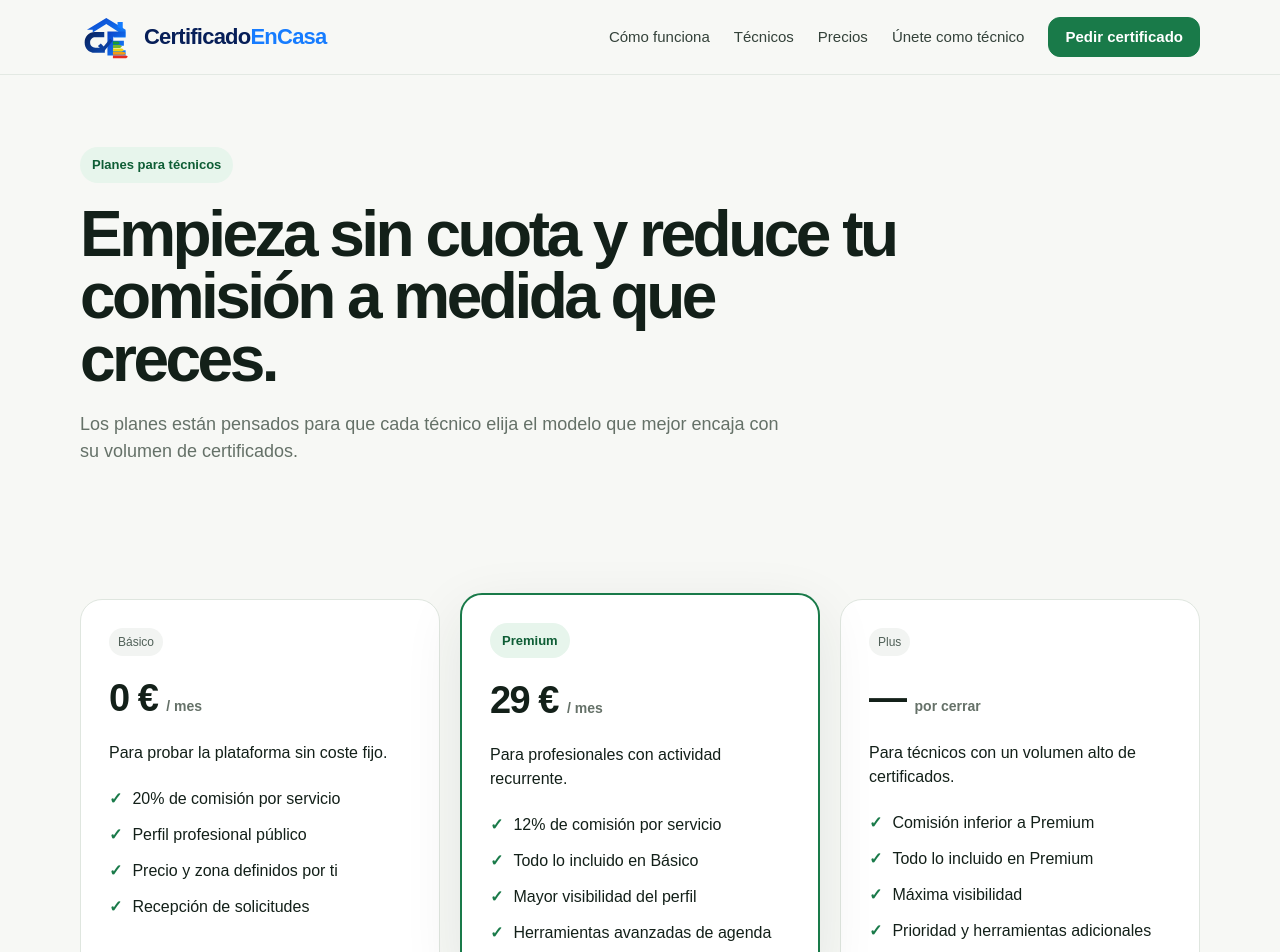
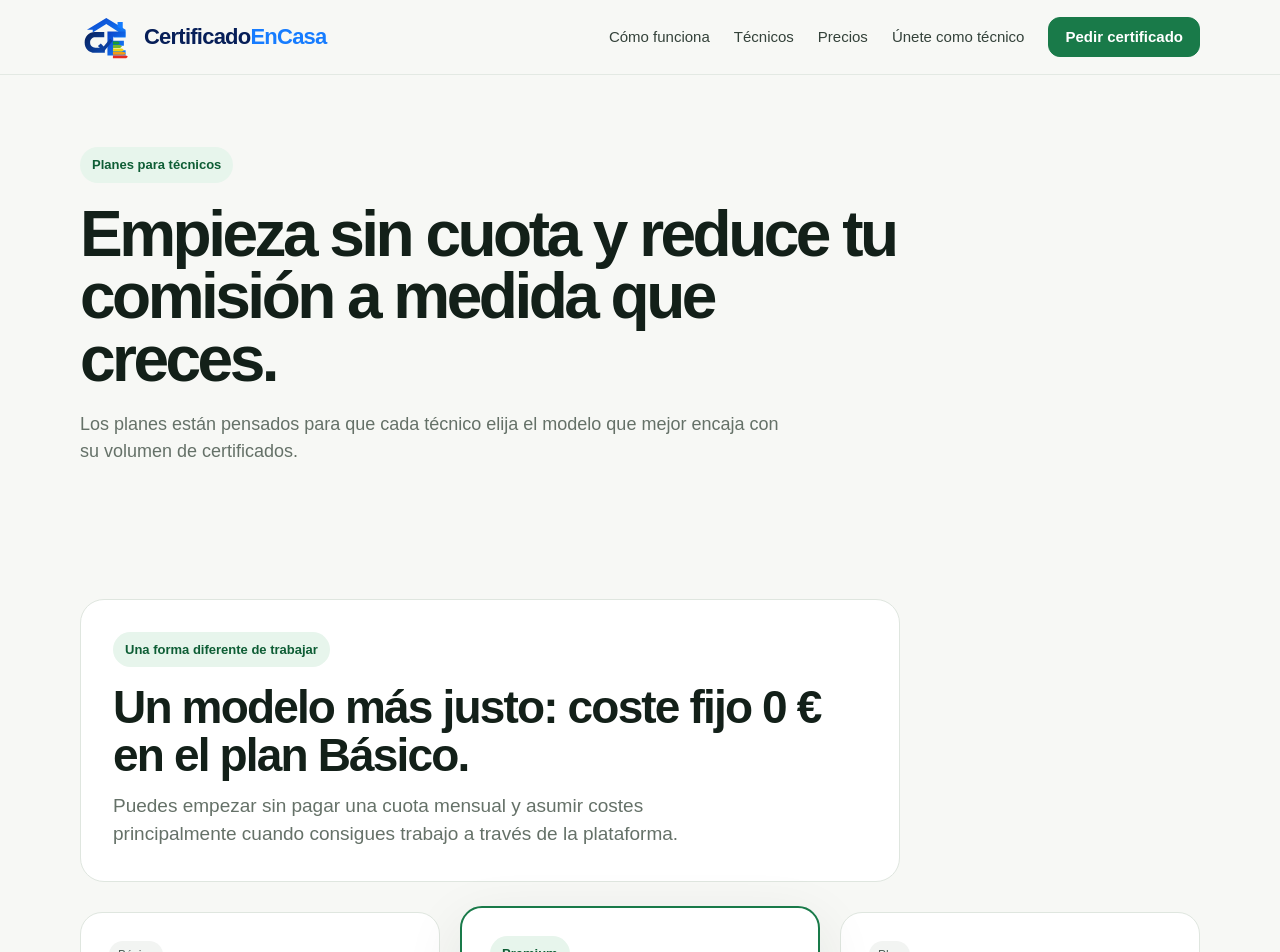
Before and after one commit to Javimenmes96/CertificadoEnCasa, a Next.js app: page /precios in a window 1280 px wide. Shown: the top 952 px of the page. Built offline with nearby package versions, Linux system fonts and the light colour scheme.

Commit message:
Highlight zero fixed-cost technician plan

```diff
--- a/app/precios/page.tsx
+++ b/app/precios/page.tsx
@@ -11,6 +11,15 @@ export default function PreciosPage() {
         </div>
       </section>
       <section className="section">
+        <div className="container" style={{ marginBottom: 30 }}>
+          <div className="panel" style={{ maxWidth: 820 }}>
+            <span className="eyebrow">Una forma diferente de trabajar</span>
+            <h2 style={{ marginTop: 16, marginBottom: 12 }}>Un modelo más justo: coste fijo 0 € en el plan Básico.</h2>
+            <p className="lead" style={{ marginBottom: 0 }}>
+              Puedes empezar sin pagar una cuota mensual y asumir costes principalmente cuando consigues trabajo a través de la plataforma.
+            </p>
+          </div>
+        </div>
         <div className="container pricing-grid">
           <article className="price-card">
             <span className="tag">Básico</span>
```
